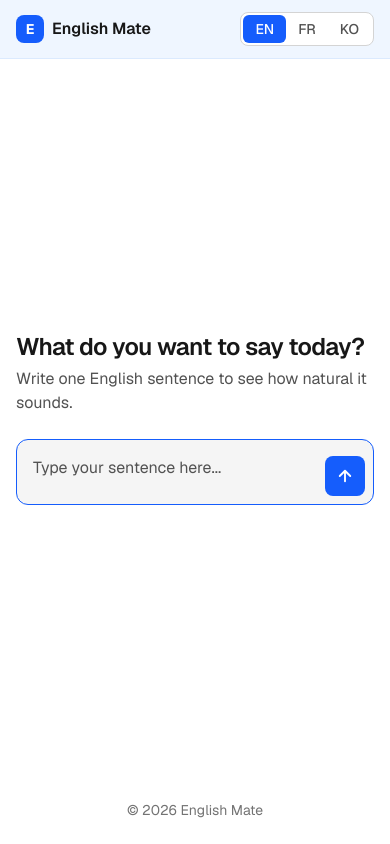
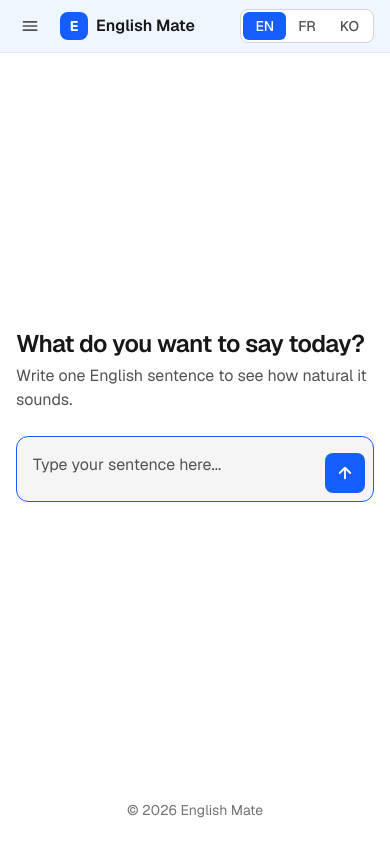
Before and after one commit to SunyeongJ-dev/english-mate, a Next.js app: page / in a window 390 px wide. Built offline with nearby package versions, Linux system fonts and the light colour scheme.

Commit message:
feat: add HistoryDrawer for mobile

```diff
--- /dev/null
+++ b/app/components/HistoryDrawer.tsx
@@ -0,0 +1,95 @@
+import { useEffect, useRef } from "react";
+import { HistoryItem } from "@/app/lib/types";
+import LogoMark from "@/app/components/LogoMark";
+import HistoryList from "@/app/components/HistoryList";
+
+type Props = {
+  open: boolean;
+  onClose: () => void;
+  items: HistoryItem[];
+  currentId?: string;
+  onSelect: (item: HistoryItem) => void;
+};
+
+// The history list on mobile. A <dialog> opened with showModal() keeps focus
+// inside, closes on Escape, blocks the page behind it, and gives focus back
+// to the menu button when it closes.
+export default function HistoryDrawer({
+  open,
+  onClose,
+  items,
+  currentId,
+  onSelect,
+}: Props) {
+  const dialogRef = useRef<HTMLDialogElement>(null);
+
+  // Open or close the dialog to match the open prop.
+  useEffect(() => {
+    const dialog = dialogRef.current;
+    if (!dialog) return;
+    if (open && !dialog.open) dialog.showModal();
+    if (!open && dialog.open) dialog.close();
+  }, [open]);
+
+  // The desktop layout has no drawer, so close it when the window gets wide.
+  useEffect(() => {
+    if (!open) return;
+    const desktop = window.matchMedia("(min-width: 768px)");
+    const handleChange = () => {
+      if (desktop.matches) onClose();
+    };
+    desktop.addEventListener("change", handleChange);
+    return () => desktop.removeEventListener("change", handleChange);
+  }, [open, onClose]);
+
+  function handleSelect(item: HistoryItem) {
+    // Close first. Closing gives focus back to the menu button, and the
+    // result card takes focus after that.
+    dialogRef.current?.close();
+    onSelect(item);
+  }
+
+  return (
+    // No display class here: a closed <dialog> must stay display: none.
+    <dialog
+      ref={dialogRef}
+      aria-label="History"
+      onClose={onClose}
+      onClick={(e) => {
+        // A click on the backdrop lands on the dialog element itself.
+        if (e.target === e.currentTarget) e.currentTarget.close();
+      }}
+      className="m-0 h-dvh max-h-none w-64 border-0 border-r border-blue-100 bg-blue-50 p-0 text-neutral-900 backdrop:bg-neutral-900/40 md:hidden"
+    >
+      <div className="flex h-full flex-col">
+        <div className="flex items-center justify-between gap-2 py-2 pr-2 pl-4">
+          <div className="flex items-center gap-2.5">
+            <LogoMark />
+            <span className="text-lg font-semibold">English Mate</span>
+          </div>
+          <button
+            type="button"
+            aria-label="Close history"
+            onClick={() => dialogRef.current?.close()}
+            className="flex h-11 w-11 shrink-0 items-center justify-center rounded-lg text-neutral-600 hover:bg-blue-100 focus-visible:outline-2 focus-visible:-outline-offset-2 focus-visible:outline-blue-600"
+          >
+            <svg
+              width="20"
+              height="20"
+              viewBox="0 0 24 24"
+              fill="none"
+              stroke="currentColor"
+              strokeWidth="2"
+              strokeLinecap="round"
+              aria-hidden="true"
+            >
+              <path d="M6 6l12 12M18 6L6 18" />
+            </svg>
+          </button>
+        </div>
+
+        <HistoryList items={items} currentId={currentId} onSelect={handleSelect} />
+      </div>
+    </dialog>
+  );
+}
--- a/app/page.tsx
+++ b/app/page.tsx
@@ -11,6 +11,7 @@ import {
 } from "@/app/lib/types";
 import { addToHistory, loadHistory, saveHistory } from "@/app/lib/history";
 import Sidebar from "@/app/components/Sidebar";
+import HistoryDrawer from "@/app/components/HistoryDrawer";
 import LogoMark from "@/app/components/LogoMark";
 import LanguageSwitcher from "@/app/components/LanguageSwitcher";
 import PromptForm from "@/app/components/PromptForm";
@@ -38,6 +39,10 @@ export default function Home() {
   const [openItem, setOpenItem] = useState<HistoryItem | null>(null);
   const [language, setLanguage] = useState<Language>("en");
   const [history, setHistory] = useState<HistoryItem[]>([]);
+  const [drawerOpen, setDrawerOpen] = useState(false);
+  // Counts the picks from the history list. It is part of the result card's
+  // key, so picking the item that is already open moves focus to the card too.
+  const [selectCount, setSelectCount] = useState(0);
 
   // localStorage exists only in the browser, so read it after the first
   // render. The server and the first client render both show an empty list.
@@ -102,6 +107,11 @@ export default function Home() {
     }
   }
 
+  function handleSelectItem(item: HistoryItem) {
+    setOpenItem(item);
+    setSelectCount((count) => count + 1);
+  }
+
   function handleNewSentence() {
     setOpenItem(null);
     // A check that is still running keeps its sentence and loading state.
@@ -116,14 +126,43 @@ export default function Home() {
       <Sidebar
         items={history}
         currentId={openItem?.id}
-        onSelect={setOpenItem}
+        onSelect={handleSelectItem}
+      />
+      <HistoryDrawer
+        open={drawerOpen}
+        onClose={() => setDrawerOpen(false)}
+        items={history}
+        currentId={openItem?.id}
+        onSelect={handleSelectItem}
       />
 
       <div className="flex min-w-0 flex-1 flex-col">
-        <header className="flex items-center justify-between border-b border-blue-100 bg-blue-50 px-4 py-3 md:justify-end md:border-b-0 md:bg-white md:px-8 md:py-4">
+        <header className="flex items-center justify-between border-b border-blue-100 bg-blue-50 px-4 py-1 md:justify-end md:border-b-0 md:bg-white md:px-8 md:py-4">
           <div className="flex items-center gap-2 md:hidden">
+            <button
+              type="button"
+              aria-label="Open history"
+              onClick={() => setDrawerOpen(true)}
+              className="-ml-2 flex h-11 w-11 shrink-0 items-center justify-center rounded-lg text-neutral-600 hover:bg-blue-100 focus-visible:outline-2 focus-visible:-outline-offset-2 focus-visible:outline-blue-600"
+            >
+              <svg
+                width="20"
+                height="20"
+                viewBox="0 0 24 24"
+                fill="none"
+                stroke="currentColor"
+                strokeWidth="2"
+                strokeLinecap="round"
+                aria-hidden="true"
+              >
+                <path d="M4 7h16M4 12h16M4 17h16" />
+              </svg>
+            </button>
             <LogoMark />
-            <span className="text-base font-semibold">English Mate</span>
+            {/* Under 375px there is no room for the name next to the buttons. */}
+            <span className="hidden text-base font-semibold whitespace-nowrap min-[375px]:inline">
+              English Mate
+            </span>
           </div>
           <LanguageSwitcher value={language} onChange={setLanguage} />
         </header>
@@ -131,9 +170,9 @@ export default function Home() {
         <main className="flex flex-1 flex-col overflow-y-auto px-4">
           <div className="m-auto w-full max-w-2xl py-4">
             {openItem ? (
-              // The key remounts the card per item, so focus moves to it.
+              // The key remounts the card per pick, so focus moves to it.
               <ResultView
-                key={openItem.id}
+                key={`${openItem.id}-${selectCount}`}
                 sentence={openItem.input}
                 result={openItem.result}
                 language={openItem.language}
```
